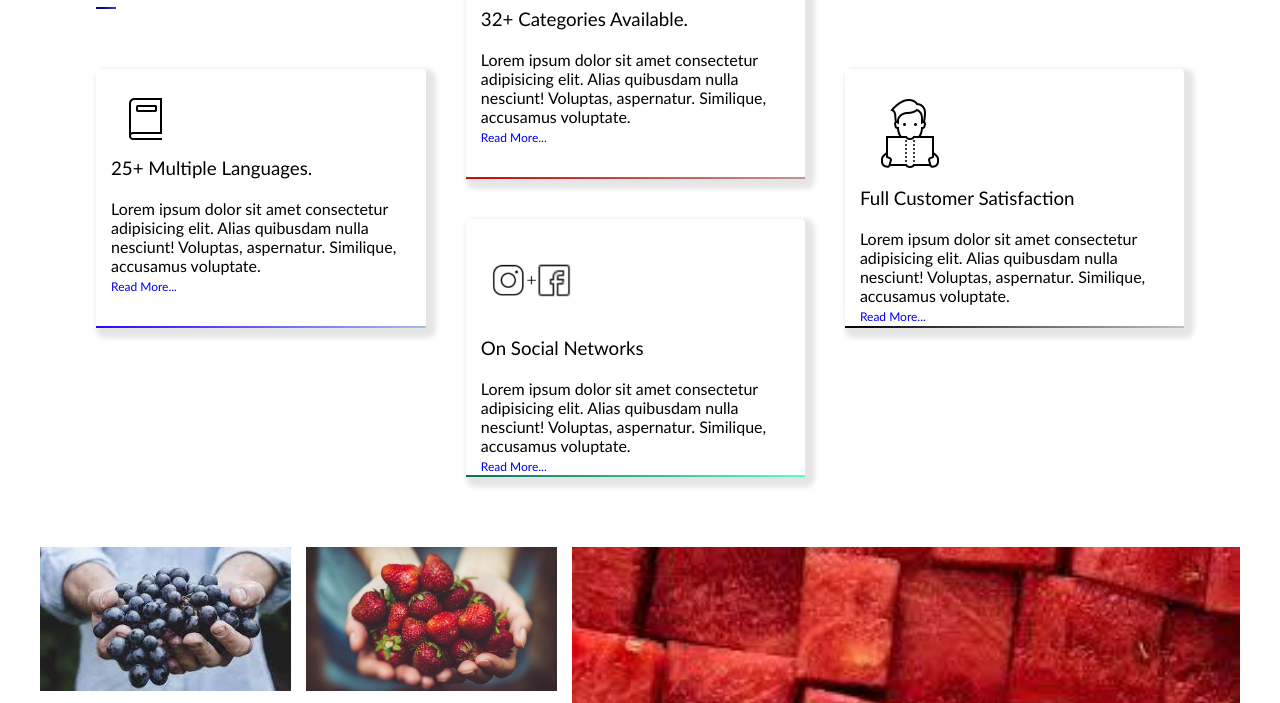
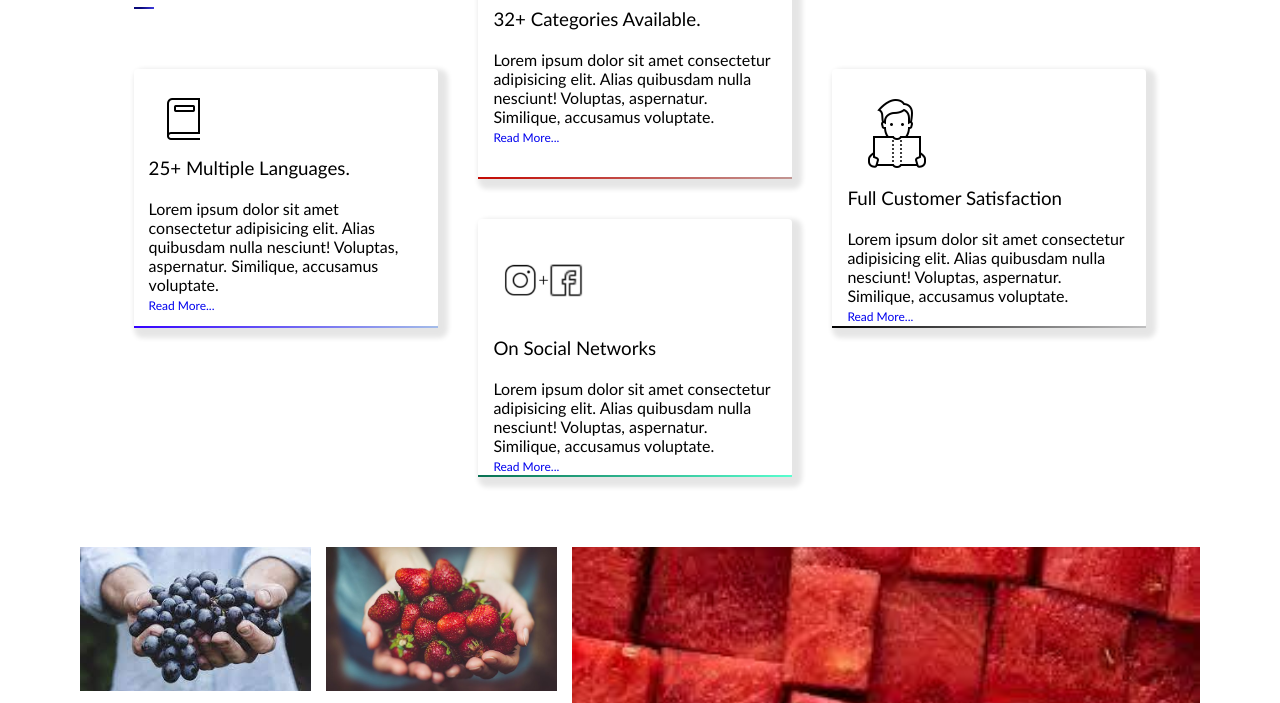
Before and after one commit to yash-ex2/Html-assignment-2, a plain HTML site: page index.html in a window 1280 px wide. Shown: the part 150-853 px from the top of the page. Drawn offline with Linux system fonts and the light colour scheme.

Commit message:
html assignment

```diff
--- a/Assets/css/index.css
+++ b/Assets/css/index.css
@@ -9,9 +9,11 @@
 a {
   font-size: 12px;
 }
-
+body {
+  margin: 0 auto;
+  max-width: 1200px;
+}
 .main_container {
-  min-width: 100%;
   padding: 0 40px;
 }
 
```
